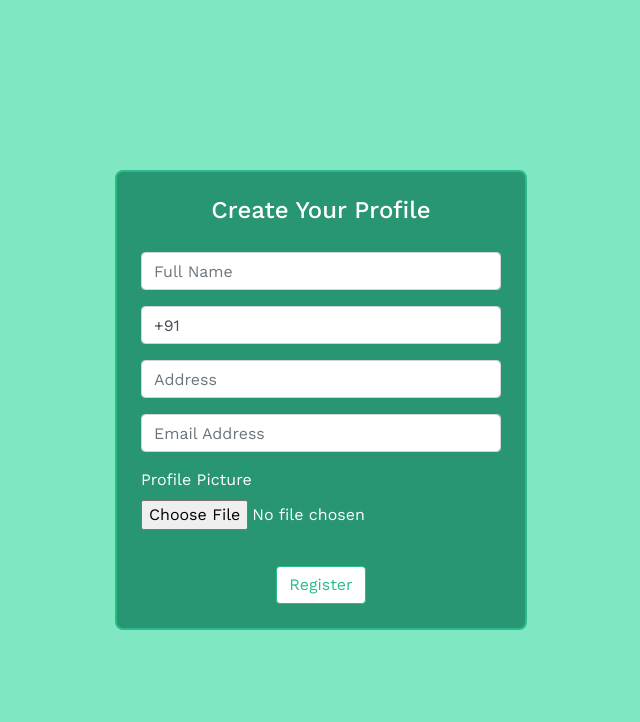
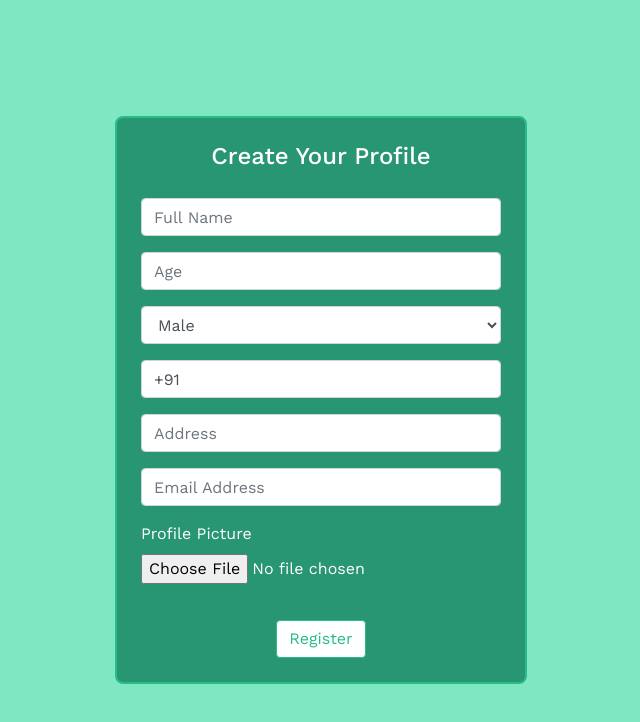
Before and after one commit to JSR-Solutions/pacauli-website, a React (Create React App) app: page /user/register in a window 1280 px wide. Shown: the top 722 px of the page, without its empty margins (319-959 px from the left). Built offline with nearby package versions, Linux system fonts and the light colour scheme; no server answers; a web font is replaced by a local one.

Commit message:
age and gender fields added

```diff
--- a/src/Admin/AllBookings.js
+++ b/src/Admin/AllBookings.js
@@ -43,6 +43,14 @@ function MyVerticallyCenteredModal(props) {
                     <a href={`mailto:${props.selectedBooking.userData.email}`}>
                       {props.selectedBooking.userData.email}
                     </a>
+                  </p>
+                  <p>
+                    <strong>Age :</strong>{" "}
+                      {props.selectedBooking.userData.age}
+                  </p>
+                  <p>
+                    <strong>Gender :</strong>{" "}
+                      {props.selectedBooking.userData.gender}
                   </p>
                   <p>
                     <strong>Address :</strong>{" "}
--- a/src/Auth/UserRegistration.js
+++ b/src/Auth/UserRegistration.js
@@ -12,6 +12,8 @@ function UserRegistration() {
     phone: "+91",
     city: "",
     email: "",
+    age: "",
+    gender: "",
   });
   const [profileImage, setProfileImage] = useState(null);
   const types = ["image/png", "image/jpeg", "image/jpg"];
@@ -66,6 +68,8 @@ function UserRegistration() {
                   city: userDetails.city,
                   email: userDetails.email,
                   imageUrl: imageUrl,
+                  age: userDetails.age,
+                  gender: userDetails.gender
                 })
                 .then(() => {
                   setRegistered(true);
@@ -92,6 +96,30 @@ function UserRegistration() {
                 value={userDetails.name}
                 onChange={handleChange}
               />
+            </Form.Group>
+            <Form.Group>
+              <Form.Control
+                className="auth-input"
+                type="text"
+                name="age"
+                placeholder="Age"
+                value={userDetails.age}
+                onChange={handleChange}
+              />
+            </Form.Group>
+            <Form.Group>
+              <Form.Control
+                onChange={handleChange}
+                className="auth-input"
+                as="select"
+                name="gender"
+                required
+                value={userDetails.gender}
+              >
+                <option>Male</option>
+                <option>Female</option>
+                <option>Other</option>
+              </Form.Control>
             </Form.Group>
             <Form.Group>
               <Form.Control
--- a/src/Components/Payment.js
+++ b/src/Components/Payment.js
@@ -260,7 +260,7 @@ const Payment = (props) => {
                 md={{ span: 4, order: 1 }}
                 sm={{ span: 6, order: 1 }}
                 xs={{ span: 6, order: 1 }}
-                className="col-col dates"
+                className="col-col dates col-type1"
               >
                 Dates
               </Col>
@@ -270,7 +270,7 @@ const Payment = (props) => {
                 md={{ span: 4, order: 3 }}
                 sm={{ span: 6, order: 3 }}
                 xs={{ span: 6, order: 3 }}
-                className="col-col dates"
+                className="col-col dates col-type1"
               >
                 Package Type
               </Col>
@@ -280,7 +280,7 @@ const Payment = (props) => {
                 md={{ span: 4, order: 5 }}
                 sm={{ span: 6, order: 5 }}
                 xs={{ span: 6, order: 5 }}
-                className="col-col dates"
+                className="col-col dates col-type1"
               >
                 Number Of Seats
               </Col>
@@ -290,7 +290,7 @@ const Payment = (props) => {
                 md={{ span: 4, order: 2 }}
                 sm={{ span: 6, order: 2 }}
                 xs={{ span: 6, order: 2 }}
-                className="col-col dates"
+                className="col-col dates col-type2"
               >
                 <div className="dates-dropdown">
                   {props.seats && (
@@ -323,7 +323,7 @@ const Payment = (props) => {
                 md={{ span: 4, order: 4 }}
                 sm={{ span: 6, order: 4 }}
                 xs={{ span: 6, order: 4 }}
-                className="col-col dates"
+                className="col-col dates col-type2"
               >
                 <div className="pkgtype-dropdown">
                   <DropdownButton
@@ -352,7 +352,7 @@ const Payment = (props) => {
                 md={{ span: 4, order: 6 }}
                 sm={{ span: 6, order: 6 }}
                 xs={{ span: 6, order: 6 }}
-                className="col-col dates"
+                className="col-col dates col-type2"
               >
                 <div className="no-of-seats">
                   <Row>
@@ -461,7 +461,7 @@ const Payment = (props) => {
 
             <div className="total-cost">
               <Row>
-                <Col lg={8} className="total-col">
+                <Col lg={8} md={8} sm={8} xs={8} className="total-col">
                   <h5>Total Cost</h5>
                 </Col>
                 <Col className="total-col1">
@@ -469,7 +469,7 @@ const Payment = (props) => {
                 </Col>
               </Row>
               <Row>
-                <Col lg={8} className="total-col">
+                <Col lg={8} md={8} sm={8} xs={8} className="total-col">
                   <h5>Advance Payment</h5>
                 </Col>
                 <Col className="total-col1">
@@ -477,7 +477,7 @@ const Payment = (props) => {
                 </Col>
               </Row>
               <Row>
-                <Col lg={8} className="total-col">
+                <Col lg={8} md={8} sm={8} xs={8} className="total-col">
                   <h5>GST @ 18%</h5>
                 </Col>
                 <Col className="total-col1">
@@ -485,7 +485,7 @@ const Payment = (props) => {
                 </Col>
               </Row>
               <Row>
-                <Col lg={8} className="total-col">
+                <Col lg={8} md={8} sm={8} xs={8} className="total-col">
                   <h5>Donation for Cuddle The Himalayas Foundation</h5>
                 </Col>
                 <Col className="total-col1">
@@ -494,7 +494,7 @@ const Payment = (props) => {
               </Row>
               <hr className="line"></hr>
               <Row>
-                <Col lg={8} className="total-col">
+                <Col lg={8} md={8} sm={8} xs={8} className="total-col">
                   <h5>Total Payable At The Time Of Booking</h5>
                 </Col>
                 <Col className="total-col1">
--- a/src/Styles/AdminDashboard.css
+++ b/src/Styles/AdminDashboard.css
@@ -96,7 +96,7 @@
 }
 
 .admin-booking-card img {
-    height: 260px;
+    height: 310px;
     max-width: 100% !important;
     object-fit: cover;
     object-position: left;
--- a/src/Styles/Payment.css
+++ b/src/Styles/Payment.css
@@ -165,6 +165,19 @@
     padding-bottom: 50px;
     padding-top: 50px !important;
   }
+
+  .col-type1 {
+    text-align: left !important;
+  }
+
+  .col-type2 {
+    text-align: right !important;
+  }
+  .col-col {
+    display: flex !important;
+    align-items: flex-start !important;
+    justify-content: flex-start !important;
+  }
 }
 
 @media screen and (max-width: 760px) {
```
